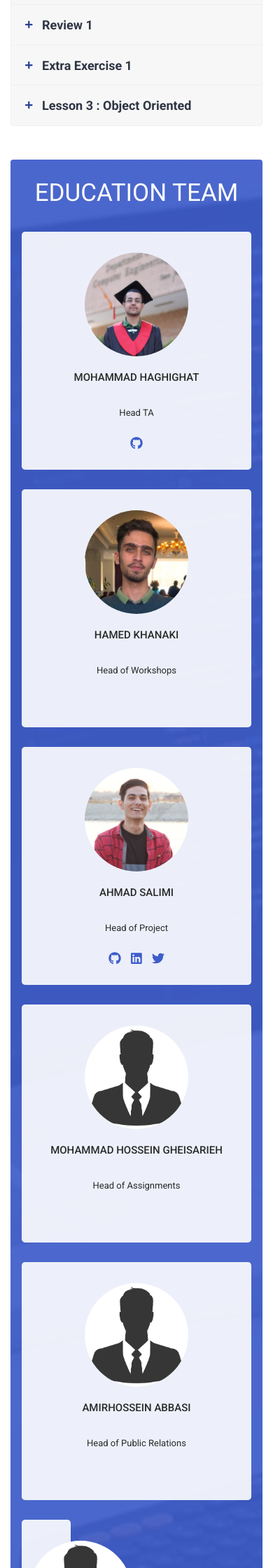
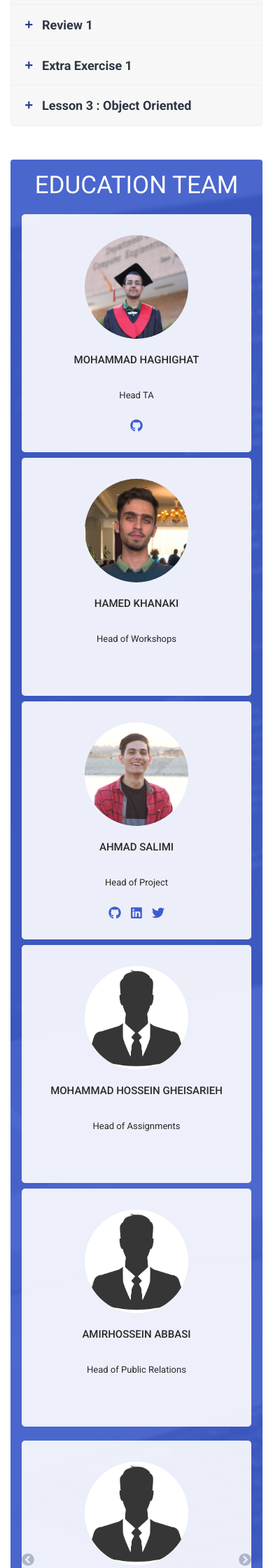
Before and after one commit to AdvProg2020/AdvProg2020.github.io, a Jekyll site: the page built from index.html, in a window 390 px wide. Shown: the part 2707-4947 px from the top of the page at 70% size. Built offline with Jekyll 4.4.1, drawn with Linux system fonts in a browser that asks for light colours; comment, search, counter and statistics services are not loaded.

Commit message:
make carousel responsive

```diff
--- a/_includes/sections/education.html
+++ b/_includes/sections/education.html
@@ -2,13 +2,13 @@
     <div class="container-inner position-relative theme-bg-primary rounded">
         <div class="section-bg-container"></div>
 
-        <div class="container our-webcoderskull">
+        <div class="container our-webcoderskull py-3">
             <div class="row heading heading-icon">
                 <h2>Education Team</h2>
             </div>
-            <ul class="row px-2">
+            <ul class="row px-2 py-2">
                 {% for head in site.data.headquarters %}
-                <li class="col px-2">
+                <li class="col my-1 px-2">
                     <div class="rounded-lg cnt-block equal-hight" style="height: 340px;">
                         <figure><img src="assets/images/team/{{ head.image }}" class="img-responsive" alt=""></figure>
                         <h3 class="align-middle">{{ head.name }}</h3>
@@ -16,7 +16,8 @@
                         {% if head.social %}
                         <ul class="follow-us clearfix">
                             {% for social in head.social %}
-                            <li><a href="{{ social.link }}"><i class="fab fa-{{ social.name }}" aria-hidden="true"></i></a></li>
+                            <li><a href="{{ social.link }}"><i class="fab fa-{{ social.name }}"
+                                        aria-hidden="true"></i></a></li>
                             {% endfor %}
                         </ul>
                         {% endif %}
@@ -25,12 +26,12 @@
                 {% endfor %}
             </ul>
 
+            <ul class="row px-2">
                 <div id="recipeCarousel" class="carousel slide w-100" data-ride="carousel">
-                <div class="carousel-inner w-100" role="listbox">
-                    <ul class="row px-2">
+                    <div class="carousel-inner py-2 w-100" role="listbox">
                         {% for head in site.data.other_TAs %}
                         <div class="carousel-item{%if forloop.index == 1 %} active{% endif %}">
-                            <li class="col-3 px-2">
+                            <li class="slider-item col-3 w-100 px-2">
                                 <div class="rounded-lg cnt-block equal-hight" style="height: 340px;">
                                     <figure><img src="assets/images/team/{{ head.image }}" class="img-responsive"
                                             alt="">
@@ -49,19 +50,18 @@
                             </li>
                         </div>
                         {% endfor %}
-                    </ul>
                     </div>
-                <a class="carousel-control-prev w-auto" href="#recipeCarousel" role="button" data-slide="prev">
+                    <a class="carousel-control-prev w-auto pl-2" href="#recipeCarousel" role="button" data-slide="prev">
                         <i class="fas fa-chevron-circle-left text-dark"></i>
                         <span class="sr-only">Previous</span>
                     </a>
-                <a class="carousel-control-next w-auto" href="#recipeCarousel" role="button" data-slide="next">
+                    <a class="carousel-control-next w-auto pr-2" href="#recipeCarousel" role="button" data-slide="next">
                         <i class="fas fa-chevron-circle-right text-dark"></i>
                         <span class="sr-only">Next</span>
                     </a>
                 </div>
-        </div>
-
+            </ul>
         </div>
     </div>
 </div>
+</div>
--- a/assets/css/education.css
+++ b/assets/css/education.css
@@ -1,7 +1,6 @@
 .row.heading h2 {
     color: #fff;
     font-size: 35px;
-    line-height: 95px;
     font-weight: 400;
     text-align: center;
     text-transform: uppercase;
@@ -56,7 +55,6 @@ ul{
    background:rgba(255, 255, 255, 0.9);
    padding:30px 10px;
    text-align:center;
-   margin: 0 0 28px;
    transition: all .2s ease-in-out;
 }
 .our-webcoderskull .cnt-block figure{
@@ -128,7 +126,7 @@ color:#025a8e;
 
 /* carousel */
 
-@media (max-width: 768px) {
+@media (max-width: 499px) {
     .carousel-inner .carousel-item > li {
         display: none;
     }
@@ -144,7 +142,7 @@ color:#025a8e;
 }
 
 /* display 3 */
-@media (min-width: 768px) {
+@media (min-width: 1000px) {
 
     .carousel-inner .carousel-item-right.active,
     .carousel-inner .carousel-item-next {
@@ -157,8 +155,9 @@ color:#025a8e;
     }
 }
 
+
 /* display 1 */
-@media (max-width: 767px) {
+@media (max-width: 499px) {
 
     .carousel-inner .carousel-item-right.active,
     .carousel-inner .carousel-item-next {
@@ -171,6 +170,20 @@ color:#025a8e;
     }
 }
 
+/* display 1 */
+@media (min-width: 500px) and (max-width: 999px) {
+
+    .carousel-inner .carousel-item-right.active,
+    .carousel-inner .carousel-item-next {
+      transform: translateX(50%);
+    }
+
+    .carousel-inner .carousel-item-left.active,
+    .carousel-inner .carousel-item-prev {
+      transform: translateX(-50%);
+    }
+}
+
 .carousel-inner .carousel-item-right,
 .carousel-inner .carousel-item-left{
   transform: translateX(0);
--- a/assets/js/main.js
+++ b/assets/js/main.js
@@ -21,6 +21,48 @@ $(document).ready(function () {
             }
 
             next.children(':first-child').clone().appendTo($(element));
+        }
+    });
+
+    var win = $(this);
+    if (win.width() < 500) {
+        $('.slider-item').each((_, element) => {
+            console.log('here')
+            $(element).removeClass('col-3')
+                .removeClass('col-6')
+                .addClass('col');
+        });
+    } else if (win.width() < 1000)
+    {
+        $('.slider-item').each((_, element) => {
+            console.log('here')
+            $(element).removeClass('col-3')
+                .removeClass('col')
+                .addClass('col-6');
+        });
+    }
+
+    $(window).on('resize', () => {
+        var win = $(this);
+        if (win.width() >= 1000) {
+            $('.slider-item').each((_, element) => {
+                $(element).removeClass('col')
+                    .removeClass('col-6')
+                    .addClass('col-3');
+            });
+        } else if (win.width() >= 500) {
+            $('.slider-item').each((_, element) => {
+                console.log('here')
+                $(element).removeClass('col-3')
+                    .removeClass('col')
+                    .addClass('col-6');
+            });
+        } else {
+            $('.slider-item').each((_, element) => {
+                $(element).removeClass('col-3')
+                    .removeClass('col-6')
+                    .addClass('col');
+            });
         }
     });
 
```
Lines whose indentation alone changed are shown as unchanged.
